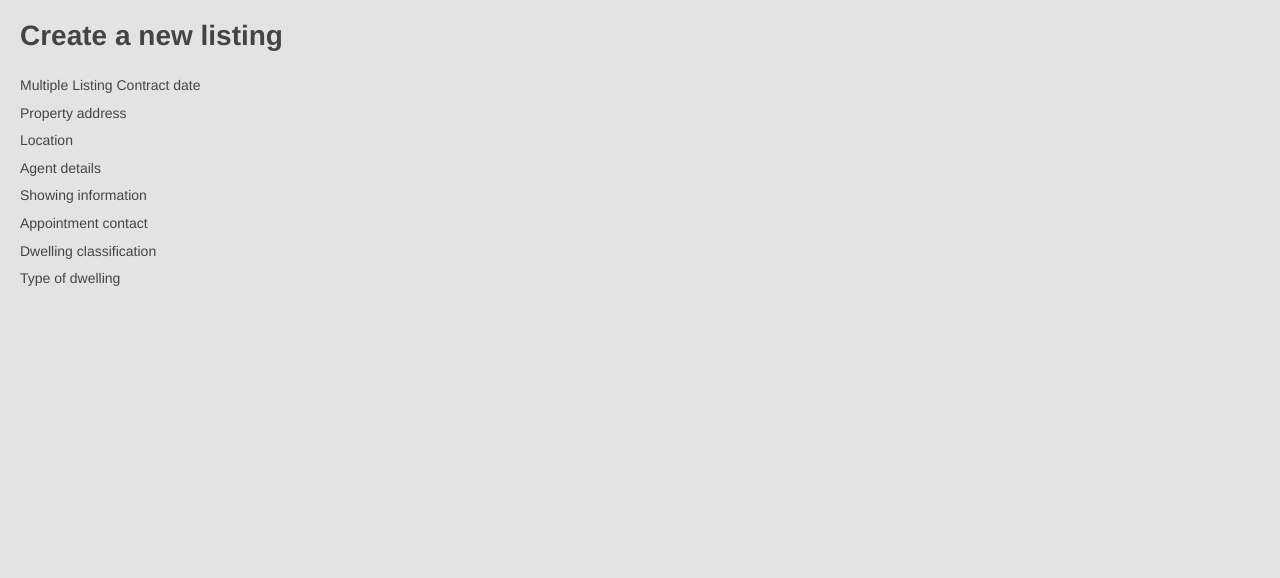
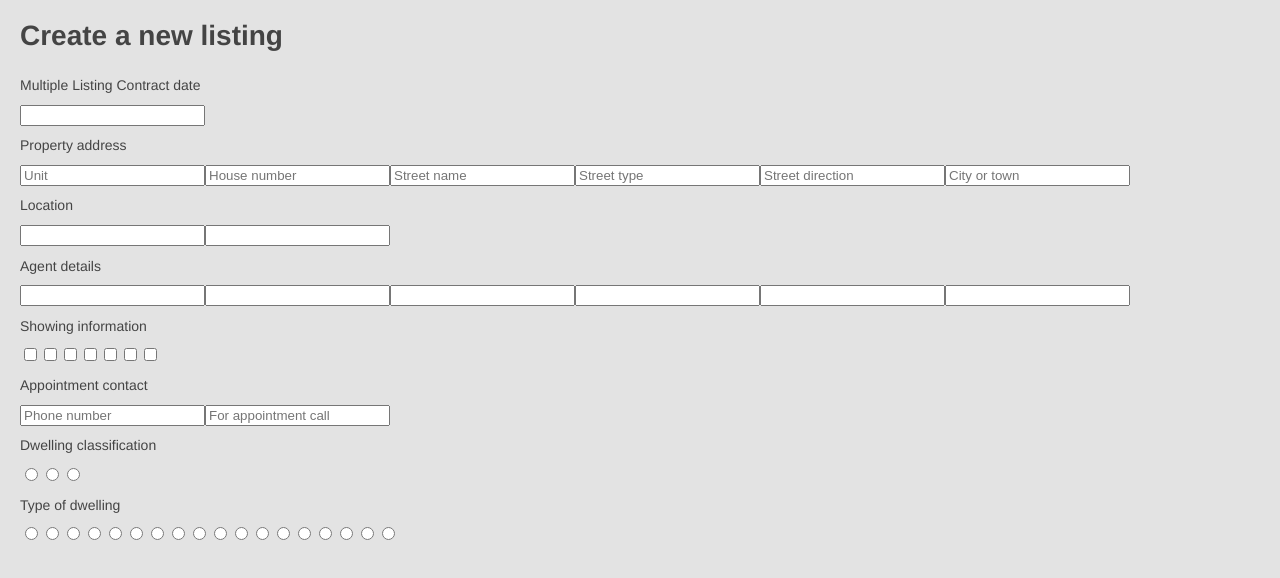
Before and after one commit to RichWK/newlistingspa, a Vue app: page / in a window 1280 px wide. Shown: the top 578 px of the page. Built offline with nearby package versions, Linux system fonts and the light colour scheme.

Commit message:
Added form components to <Grouping>

```diff
--- a/src/components/Grouping.vue
+++ b/src/components/Grouping.vue
@@ -3,6 +3,16 @@
   <div class="grouping">
 
     <h2>{{ name }}</h2>
+
+    <template v-for="field in fields" :key="field.name">
+
+        <FormText v-if="field.type === 'string'" v-bind="field"/>
+        <FormNumber v-if="field.type === 'number'" v-bind="field"/>
+        <FormPhone v-if="field.type === 'phone'" v-bind="field"/>
+        <FormCheckbox v-if="field.type === 'checkbox'" v-bind="field"/>
+        <FormRadio v-if="field.type === 'radio'" v-bind="field"/>
+
+    </template>
 
   </div>
 
@@ -12,13 +22,28 @@
 
 <script>
 
+import FormText from './FormText.vue'
+import FormNumber from './FormNumber.vue'
+import FormPhone from './FormPhone.vue'
+import FormCheckbox from './FormCheckbox.vue'
+import FormRadio from './FormRadio.vue'
+// import Days from './components/Days.vue'
+// import Months from './components/Months.vue'
+
 export default {
 
   name: 'Grouping',
-  props: [
-    'name',
-    'fields'
-  ]
+  components: {
+    'FormText': FormText,
+    'FormNumber': FormNumber,
+    'FormPhone': FormPhone,
+    'FormCheckbox': FormCheckbox,
+    'FormRadio': FormRadio
+  },
+  props: {
+    'name': String,
+    'fields': Array
+  }
 }
 
 </script>
```
